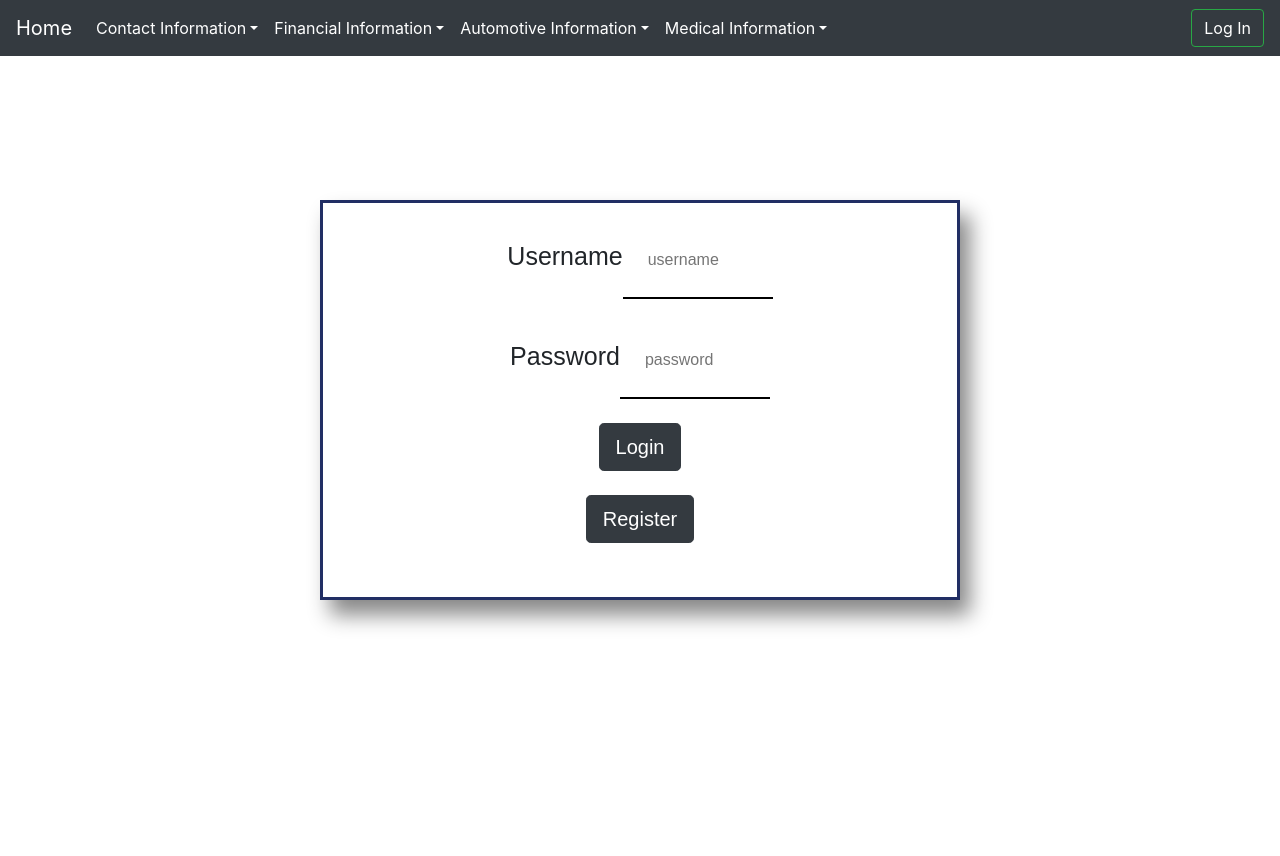
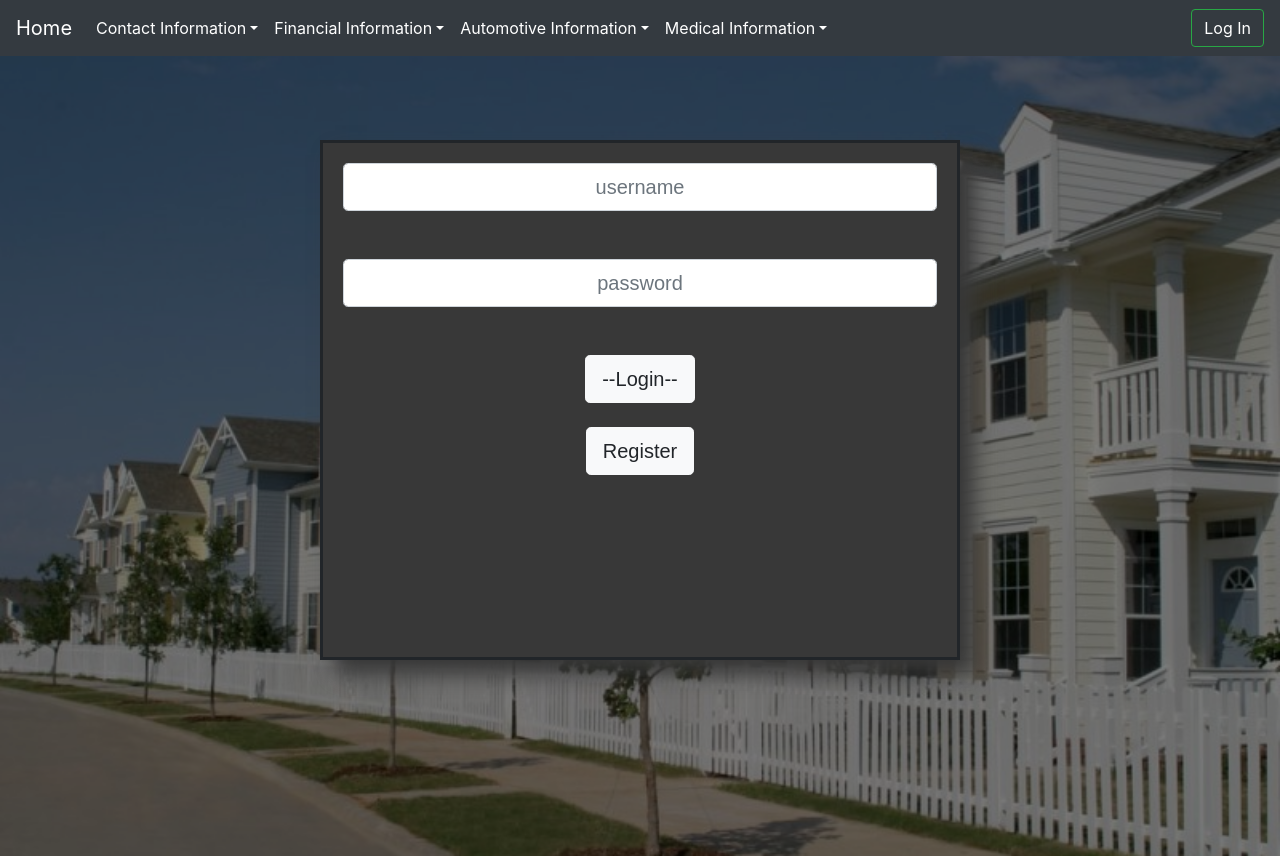
Before and after one commit to Ejdeguzman72/HomeInfoTracker--Frontend, a React (Create React App) app: page / in a window 1280 px wide. Before the commit the page ends 800 px from the top, so only its background shows below. Built offline with nearby package versions, Linux system fonts and the light colour scheme.

Commit message:
login component CSS

```diff
--- a/src/App.css
+++ b/src/App.css
@@ -34,29 +34,55 @@
 
 /* LoginComponent CSS----------------------------------------------------------------------------------------*/
 
+#hero-login-background {
+  background-image: url('./assets/Long-row-of-suburban-townhouses-with-a-white-picket-fence-in-front.-min-e1442000949923.jpg');
+  background-size: cover;
+  background-position: center center;
+  top: 0;
+  bottom: 0;
+  height: 100vh;
+  z-index: -1;
+  margin: 0;
+  width: auto;
+  /* position: relative; */
+}
+
+#hero-login-overlay {
+  /* position: relative; */
+  background-color: rgba(0, 0, 0, 0.5);
+  top: 0;
+  bottom: 0;
+  height: 100%;
+  width: 100%;
+  z-index: -5;
+}
+
 .login-container {
   margin: auto;
   padding: 20px;
-  border-color: rgb(33, 46, 100);
-  border-style: solid;
-  box-shadow: 10px 15px 20px #888888;
-  font-family: fantasy;
-  height: 50vh;
+  border-style: solid;
+  box-shadow: 15px 15px 20px #383838;
+  background-color: #383838;
+  font-family: fantasy;
+  height: 65vh;
   width: 50%;
   position: absolute;
   left: 50%;
   top: 50%;
   transform: translate(-50%,-50%);
   text-align: center;
+  /* opacity: 0.9; */
 }
 
 .login-input {
-  border: none;
-  border-bottom: 2px solid black;
-  background-color: white;
-  font-size: 35x;
+  /* border: none;
+  border-bottom: 2px solid black; */
+  background-color: #505050;
+  font-size: 45x;
   padding: 25px;
-  width: 150px;
+  color: white;
+  text-align: center;
+  width: 30%;
 }
 
 .login-input-label {
--- a/src/components/LoginComponent/LoginComponent.tsx
+++ b/src/components/LoginComponent/LoginComponent.tsx
@@ -1,7 +1,7 @@
 import React from 'react';
 import Axios from 'axios';
 import { Redirect } from 'react-router';
-import { Button } from 'react-bootstrap';
+import { Button, Form } from 'react-bootstrap';
 
 export default class Login extends React.Component<any, any> {
   constructor(props: any) {
@@ -18,7 +18,7 @@ export default class Login extends React.Component<any, any> {
 
   // CHANGE IS BEING CALLED WITHIN THE TWO INPUT FIELDS
   // USERNAME AND PASSPORT
-    change(e:any){
+  change(e: any) {
     this.setState({
       [e.target.name]: e.target.value
     });
@@ -26,12 +26,12 @@ export default class Login extends React.Component<any, any> {
 
   // CALLING MY API TO CREATE THE TOKEN
   // THIS FUNCTION WILL BE CALLED ON THE LOGIN BUTTON ONCLICK EVENT LISTENER
-  submit(e: any){
+  submit(e: any) {
     e.preventDefault();
     Axios.post('http://localhost:8080/authenticate', {
       username: this.state.username,
       password: this.state.password
-        }).then(res =>  {
+    }).then(res => {
       localStorage.setItem('EJ-token', res.data.token)
       this.setState({
         shouldRedirect: true
@@ -45,22 +45,26 @@ export default class Login extends React.Component<any, any> {
   }
 
   render() {
-    return(
+    return (
+      <div id="hero-login-background">
+        <div id="hero-login-overlay">
           <div className="login-container">
-      {this.state.shouldRedirect ? <Redirect to = "/home"/>: null}
-      <label htmlFor="password" className="login-input-label">Username</label>
-      <input type="text" name="username" className="login-input" placeholder="username" onChange={e => this.change(e)} value={this.state.username}/>
+            {this.state.shouldRedirect ? <Redirect to="/home" /> : null}
+
+            <Form.Control type="text" name="username" size="lg" className="login-input" placeholder="username" onChange={(e:any) => this.change(e)} value={this.state.username} />
             <br></br><br></br>
-      <label htmlFor="password" className="login-input-label">Password</label>
-      <input type="password" name="password" className="login-input" placeholder="password" onChange={e => this.change(e)} value={this.state.password}/>
+
+            <Form.Control type="password" name="password" size="lg" className="login-input" placeholder="password" onChange={(e: any) => this.change(e)} value={this.state.password} />
             <br></br><br></br>
-      <Button type="button" size="lg" className="btn-dark" onClick ={(e: any) => this.submit(e)}>
-        Login
+            <Button type="button" size="lg" variant="light" onClick={(e: any) => this.submit(e)}>
+              --Login--
       </Button>
             <br></br><br></br>
-      <Button type="button" size="lg" className="btn-dark">
+            <Button type="button" size="lg" variant="light">
               Register
       </Button>
+          </div>
+        </div>
       </div>
     )
   }
```
Lines whose indentation alone changed are shown as unchanged.
